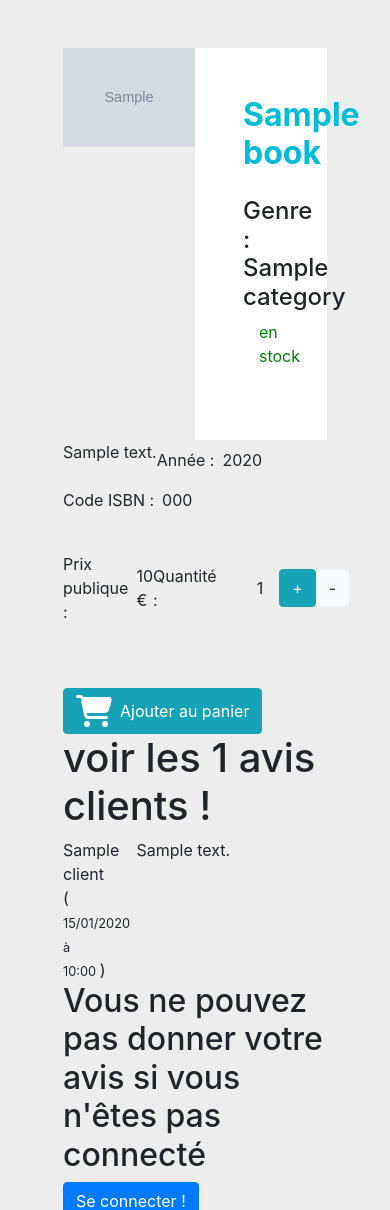
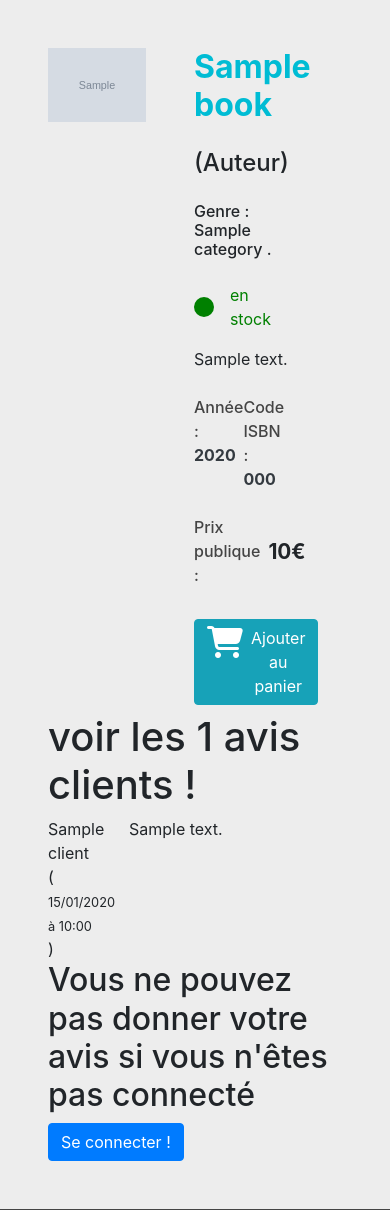
Before and after one commit to benaor/vesoul-edition, a Symfony app: template templates/shop/show.html.twig in a window 390 px wide. Shown: the part 164-1374 px from the top of the page. Run offline with Twig, Linux system fonts and the light colour scheme; the template is opened without the code that fills it: most values are stand-ins (such as "Sample title", 1, 10 or a date in 2020); grey boxes marked "Sample" are stand-in pictures; some libraries are stand-ins or nearby versions; some web fonts are replaced.

Commit message:
design for showBook page (no responsive and no design for avis client)

```diff
--- a/public/css/shop.css
+++ b/public/css/shop.css
@@ -406,21 +406,24 @@ html, body {
     border: none;
 }
 
-#product-page #detail-section {
-    background-color: white;
-    width: 100%;
-}
-
 #product-page #detail-section h2 {
     color: #00BCD4;
     font-weight: bold;
     font-size: 2em;
 }
 
+#product-page #detail-section h3 {
+    font-size: 1.5em;
+}
+
+#product-page #detail-section h4 {
+    font-size: 1em;
+}
+
 #product-page #detail-section .legend {
     font-size: 1em;
     color: #444444;
-    font-weight: bold;
+    font-weight: 500;
 }
 
 #product-page #detail-section #stock-circle {
@@ -430,17 +433,34 @@ html, body {
     background-color: green;
 }
 
+#product-page #detail-section #limit-stock-circle {
+    width: 20px;
+    height: 20px;
+    border-radius: 50%;
+    background-color:orange;
+}
+
+#product-page #detail-section #no-stock-circle {
+    width: 20px;
+    height: 20px;
+    border-radius: 50%;
+    background-color:red;
+}
+
 #product-page #detail-section .stock {
     color: green;
 }
 
-#product-page #detail-section #description {
-    height: 150px;
-    overflow: auto;
+#product-page #detail-section .limit-stock {
+    color: orange;
+}
+
+#product-page #detail-section .no-stock {
+    color:red;
 }
 
 #product-page #detail-section #price {
-    font-size: 2em;
+    font-size: 1.3em;
     font-weight: bold;
 }
 
--- a/templates/shop/show.html.twig
+++ b/templates/shop/show.html.twig
@@ -6,15 +6,13 @@
 
 {% block content %}
 	<div id="product-page" class="m-0 p-0">
-			<div class="row m-0 p-5">
+			<div class="row p-5 justify-content-between">
 
 				{# ==> Section gauche avec les images ======================================== #}
-				<div
-					id="preview-section" class="col-6 m-0 p-0 d-flex align-items-end d-flex flex-column">
+				<div id="preview-section" class="col-4 p-0 d-flex align-items-end d-flex flex-column">
 
 					{# ---------- Image principale ---------- #}
-					<img
-					id="preview-img" src="{{ asset('img/' ~ book.image ) }}" alt="livre">
+					<img id="preview-img" src="{{ asset('img/' ~ book.image ) }}" alt="livre">
 
 					{# ---------- Carousel ----------- #}
 					<div id="preview-small-section" class="d-flex align-items-center justify-content-between pt-2">
@@ -31,57 +29,84 @@
 				</div>
 
 				{# ==> Section de droite informations ======================================== #}
-				<div id="detail-section" class="col-6 m-0 p-5">
-					<h2 class="mb-4">{{book.title}}</h2>
-					{# <h3 class="m-0 pt-3 pb-4">{{book.firstname}}
-										{{book.lastname}}</h3> #}
-					<h4>Genre :
+				<div id="detail-section" class="col-8 px-5">
+
+					{# the book's title  #}
+					<h2 class="pb-2"> {{book.title}} </h2>
+
+					{# the book's author  #}
+					<h3 class="py-2">(Auteur)</h3>
+
+					{# category of the book  #}
+					<h4 class="py-2">Genre :
 						{% for category in book.categories %}
+
 							{{ category.name }}
+
+							{% if not loop.last %}
+							,
+							{% elseif loop.last %}
+							.
+							{% endif %}
+
 						{% endfor %}
 					</h4>
 
-					<div class="d-flex align-items-center pb-4">
-						<div id="stock-circle" class="mr-3"></div>
-						<p class="stock m-0">en stock</p>
+					{# For stock informations  #}
+					<div class="d-flex align-items-center py-2">
+
+						{% if book.stock >= 10 %}
+							<div id="stock-circle" class="mr-3"></div>
+							<p class="stock m-0">en stock</p>
+
+						{% elseif book.stock < 10 and book.stock > 0 %}
+							<div id="limit-stock-circle" class="mr-3"></div>
+							<p class="limit-stock m-0">plus que {{ book.stock }} disponibles !</p>
+
+						{% else %}
+							<div id="no-stock-circle" class="mr-3"></div>
+							<p class="no-stock m-0">Actuellement indisponible !</p>
+
+						{% endif %}
+
+					</div>
+
+					{# book descrption  #}
+					<p class="py-2">{{book.description}}</p>
+
+					<div class="d-flex col-6 justify-content-between p-0">
+
+						{# Année de sortie #}
+						<p class="legend">Année : <span class="text-dark font-weight-bold"> {{book.year}} </span> </p>
+
+						{# code ISBN #}
+						<p class="legend">Code ISBN : <span class="text-dark font-weight-bold"> {{book.isbn}} </span </p>
+
+					</div>
+
+					{# Price of book #}
+					<div class="d-flex justify-content-between py-2">
+						<div class="d-flex align-items-center">
+							<p class="legend pr-2">Prix publique : </p>
+							<p id="price"> {{book.price}}€ </p>
+						</div>
+					</div>
+
+					{# Button for Add to cart #}
+					<div class="d-flex align-items-center py-2">
+						{# <button class="btn-quantity btn btn-light d-flex justify-content-center align-items-center">-</button> #}
+						<a href="{{ path('cart_add', {'id': book.id }) }}" type="button" class="btn btn-info d-flex">
+							<i class="fas fa-shopping-cart fa-2x pr-2"></i>
+							Ajouter au panier
+						</a>
+						{# <button class="btn-quantity btn btn-info d-flex justify-content-center align-items-center product-details-add">+</button> #}
 					</div>
 				</div>
-				<p id="description">{{book.description}}</p>
 
-				{# Année de sortie #}
-				<div class="py-2 d-flex align-items-center">
-					<p class="legend m-0 pr-2">Année :
-					</p>
-					<p class="m-0">{{book.year}}</p>
-				</div>
-				{# fin année de sortie #}
 
-				<div class="pt-2 d-flex align-items-center">
-					<p class="legend m-0 pr-2">Code ISBN :</p>
-					<p class="m-0">{{book.isbn}}</p>
-				</div>
 
-				<div class="d-flex justify-content-between">
-					<div class="d-flex align-items-center">
-						<p class="legend m-0 pr-2">Prix publique :</p>
-						<p class="m-0" id="price">{{book.price}}
-							€</p>
-					</div>
-					<div class="m-0 py-5 d-flex align-items-center">
-						<p class="legend m-0 pr-4">Quantité :</p>
-						<p class="m-0 p-3" id="quantite">1</p>
-						<button class="btn-quantity btn btn-info d-flex justify-content-center align-items-center product-details-add">+</button>
-						<button class="btn-quantity btn btn-light d-flex justify-content-center align-items-center">-</button>
-					</div>
-				</div>
-				<div class="d-flex justify-content-center">
-					<form action="/panier/add/{{ book.id }}">
-						<input type="hidden" value="1" name="quantity">
-						<button class="btn btn-info d-flex justify-content-center align-items-center mt-4">
-							<i class="fas fa-shopping-cart fa-2x pr-2"></i>
-							Ajouter au panier</button>
-					</form>
-				</div>
+
+
 
 					<section class="avis">
 						<h1> voir les {{ book.avis | length }} avis clients ! </h1>
```
